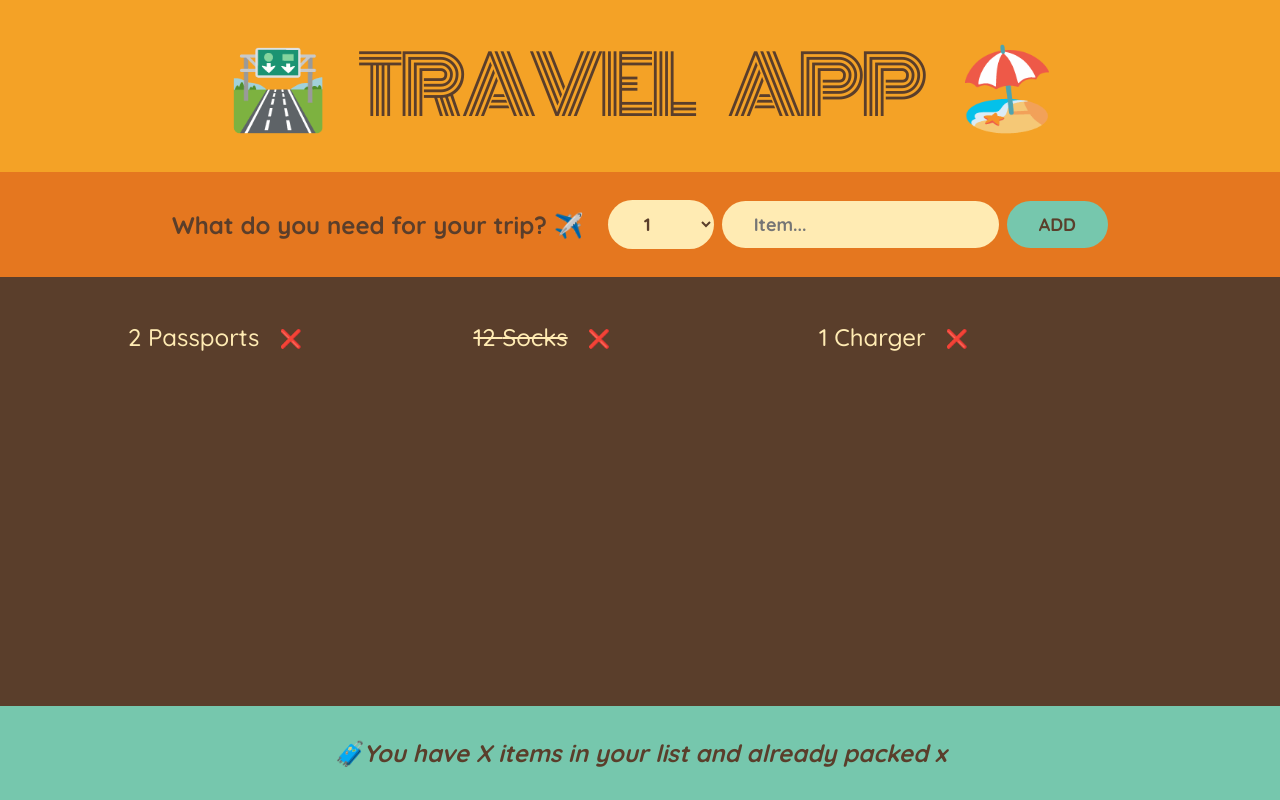
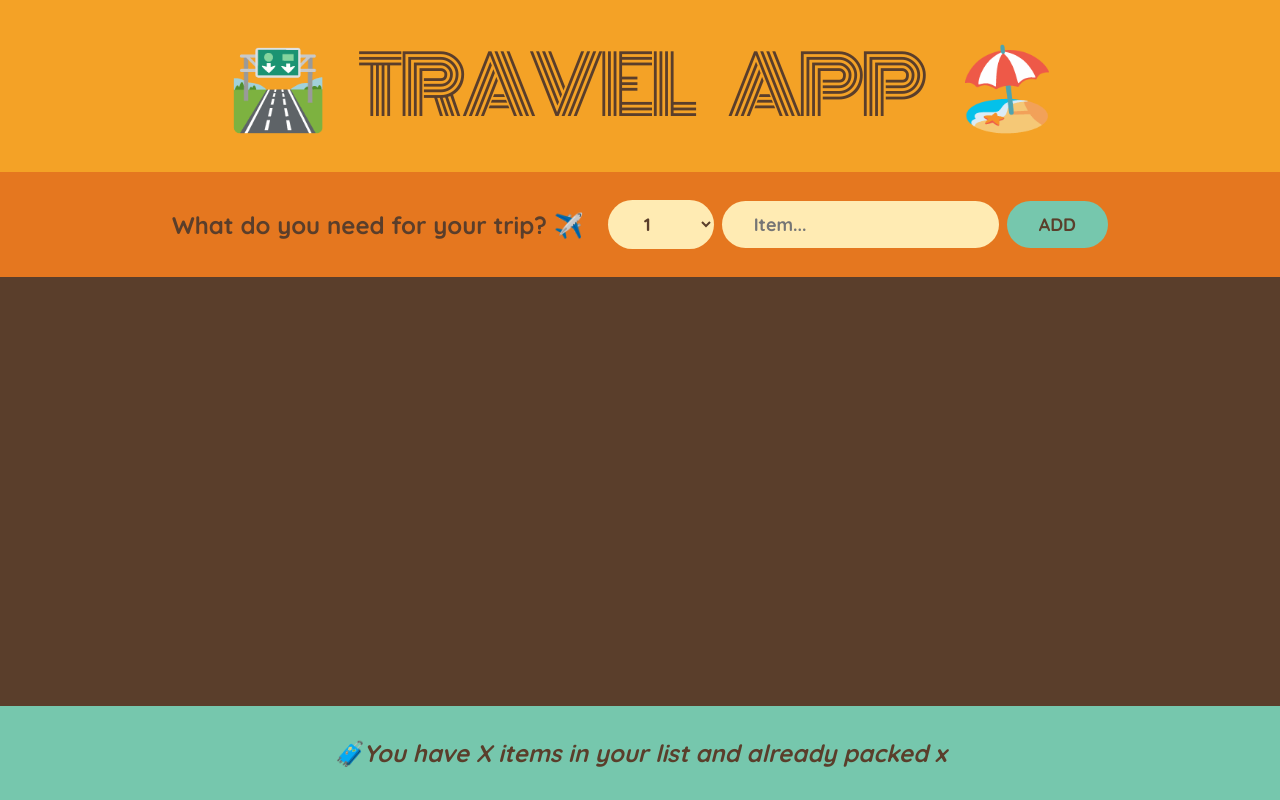
Before and after one commit to mdxramos64136/travel-list-react, a React (Create React App) app: page / in a window 1280 px wide. Built offline with nearby package versions, Linux system fonts and the light colour scheme.

Commit message:
set package list - lifting state up

```diff
--- a/src/App.js
+++ b/src/App.js
@@ -7,11 +7,18 @@ const initialItems = [
 ];
 /****************************************************************** */
 export default function App() {
+  //Lifting up state to the nearesr parent component:
+  const [itemsState, setItemState] = useState([]); //empty array as default value
+
+  function handleAddItems(itemParam) {
+    setItemState((items) => [...items, itemParam]);
+  }
+
   return (
     <div className="app">
       <Logo />
-      <Form />
-      <PackingList />
+      <Form onAddItemProp={handleAddItems} />
+      <PackingList listItemsProp={itemsState} />
       <Stats />
     </div>
   );
@@ -22,14 +29,11 @@ function Logo() {
   return <h1>🛣️ Travel App 🏖️</h1>;
 }
 /******************************************************************** */
-function Form() {
-  //After create a state for the imnput field, create set the value property to the state value
-  //Go to <input> and do that!
-  // Then, listen to the change through onChange property and set setDescription
+function Form({ onAddItemProp }) {
   const [description, setDescription] = useState("");
   const [quantity, setQuantity] = useState(0);
 
-  //When you click on add button, tha page auto-reload. To avoid that , use e.preventDefault();
+  //When you click on add button, the page auto-reload. To avoid that , use e.preventDefault();
   function handleSubmit(e) {
     e.preventDefault();
 
@@ -40,13 +44,13 @@ function Form() {
 
     // Getting date from the submission:
     const newItem = { description, quantity, packed: false, id: Date.now() };
+    onAddItemProp(newItem);
     console.log(newItem);
 
     //resetting the filds to their original state
     setDescription("");
     setQuantity(1);
     const resetItem = { description, quantity, packed: false, id: Date.now() };
-    console.log(resetItem);
   } //handleSubmit
 
   return (
@@ -70,7 +74,7 @@ function Form() {
         placeholder="Item..."
         value={description}
         onChange={(e) => {
-          console.log(e.target.value);
+          // console.log(e.target.value);
           setDescription(e.target.value);
         }}
       />
@@ -79,11 +83,11 @@ function Form() {
   );
 }
 /******************************************************************** */
-function PackingList() {
+function PackingList({ listItemsProp }) {
   return (
     <div className="list">
       <ul>
-        {initialItems.map((itemArr) => (
+        {listItemsProp.map((itemArr) => (
           <Item
             itemProp={itemArr}
             key={itemArr.id}
```
Also changed, not shown: 1 other file (tests, documents, lock files or other folders).
